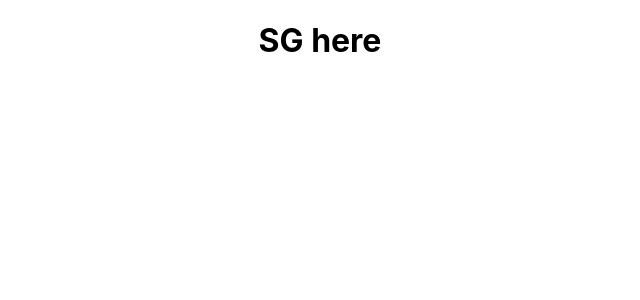
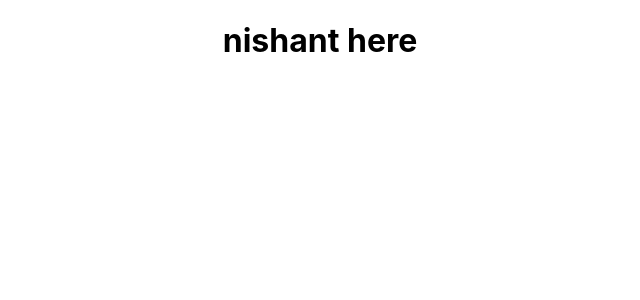
Before and after one commit to bytectrldev/mainweb, a React (Create React App) app: page / in a window 1280 px wide. Shown: the top 300 px of the page, without its empty margins (320-960 px from the left). Built offline with nearby package versions, Linux system fonts and the light colour scheme.

Commit message:
Update App.js
nishant here

```diff
--- a/src/App.js
+++ b/src/App.js
@@ -3,7 +3,7 @@ import './App.css';
 function App() {
   return (
     <div className="App">
-      <h1>SG here</h1>
+      <h1>nishant here</h1>
     </div>
   );
 }
```
